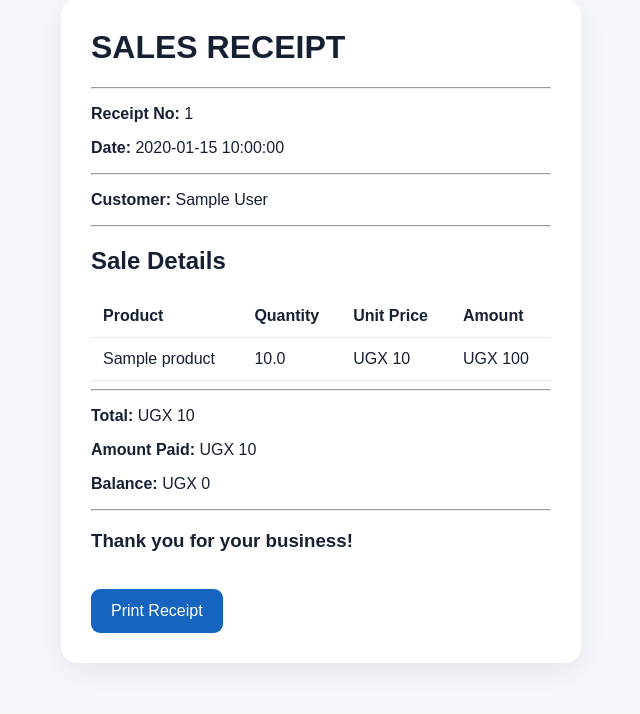
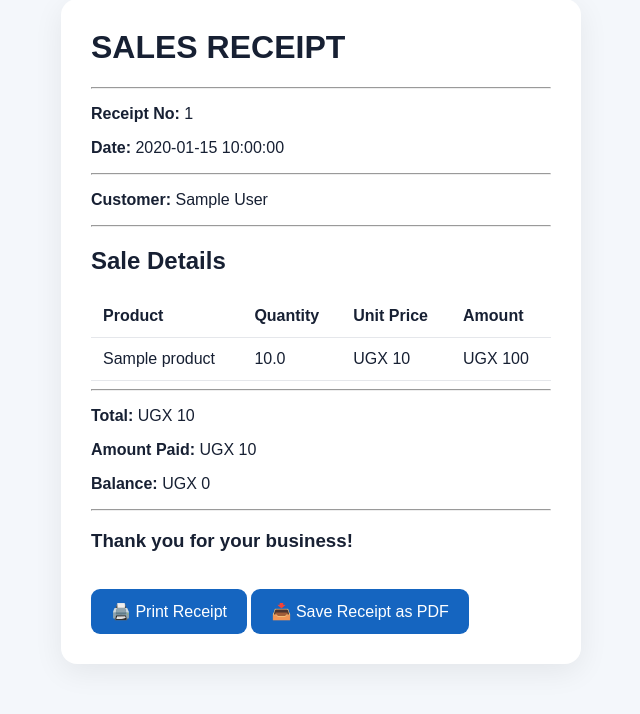
Before and after one commit to Okidi-richard/Business-Sales-Tracker, a Flask app: page /receipts/1 in a window 1280 px wide. Shown: the part 99-813 px from the top of the page, without its empty margins (319-959 px from the left). Before the commit the page ends 766 px from the top, so only its background shows below. Run offline with Flask 3, Linux system fonts and the light colour scheme; the visitor is signed in with stand-in values (Sample User, id 1); tables that the repository leaves empty hold one stand-in row (values such as "Sample post").

Commit message:
Enhance receipt template with print and download buttons
Added buttons for printing and saving the receipt as PDF with icons.

```diff
--- a/templates/receipt.html
+++ b/templates/receipt.html
@@ -97,12 +97,35 @@
 
     <h3>Thank you for your business!</h3>
 
+    <div class="receipt-actions">
     <button
         onclick="window.print()"
         class="print-button">
-        Print Receipt
+        🖨️ Print Receipt
     </button>
 
+    <button
+        onclick="window.print()"
+        class="download-button">
+        📥 Save Receipt as PDF
+    </button>
 </div>
 
+</div>
+<style>
+@media print {
+    .receipt-actions {
+        display: none !important;
+    }
+
+    body {
+        background: white !important;
+    }
+
+    .page-card.receipt {
+        box-shadow: none !important;
+        margin: 0 !important;
+    }
+}
+</style>
 {% endblock %}
```
